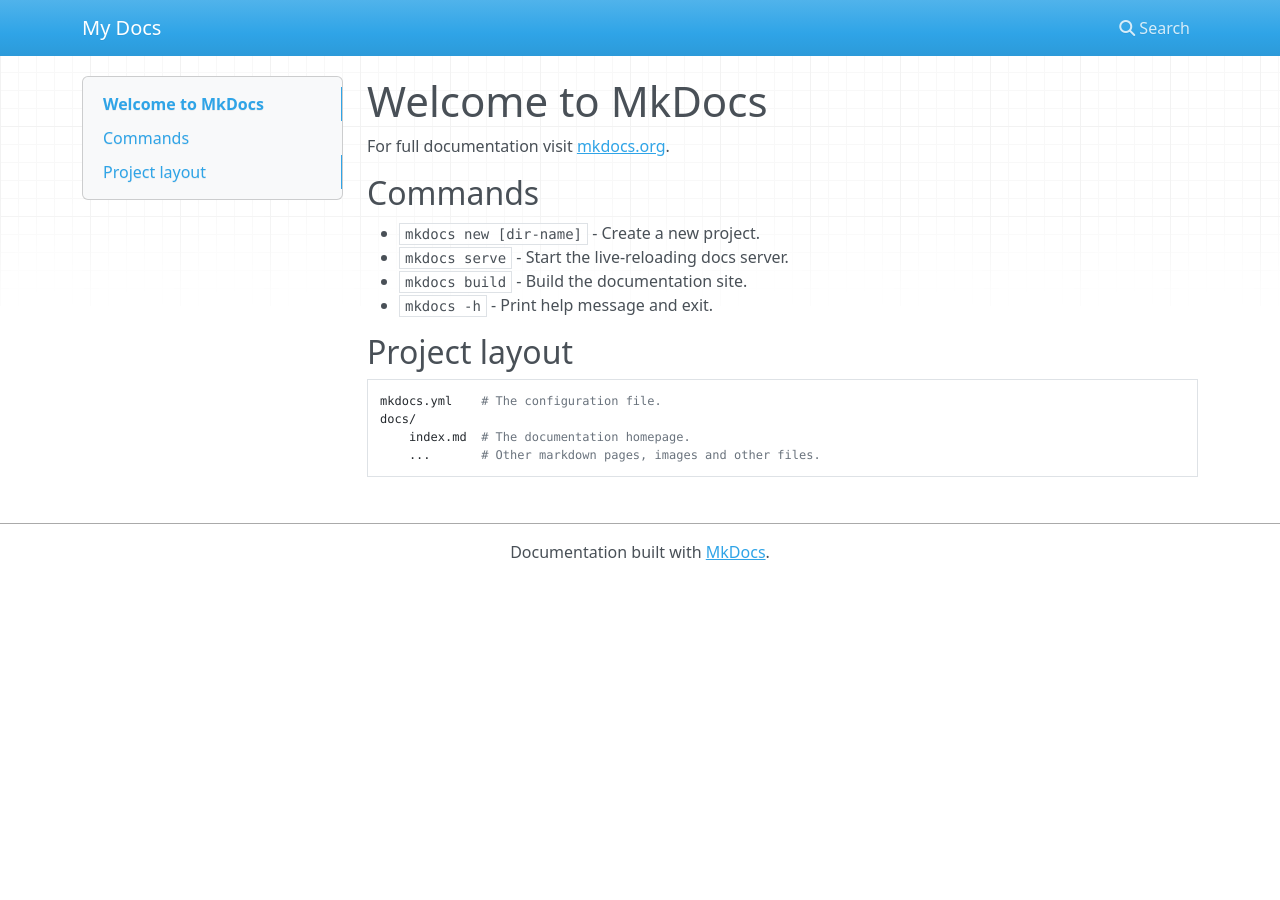
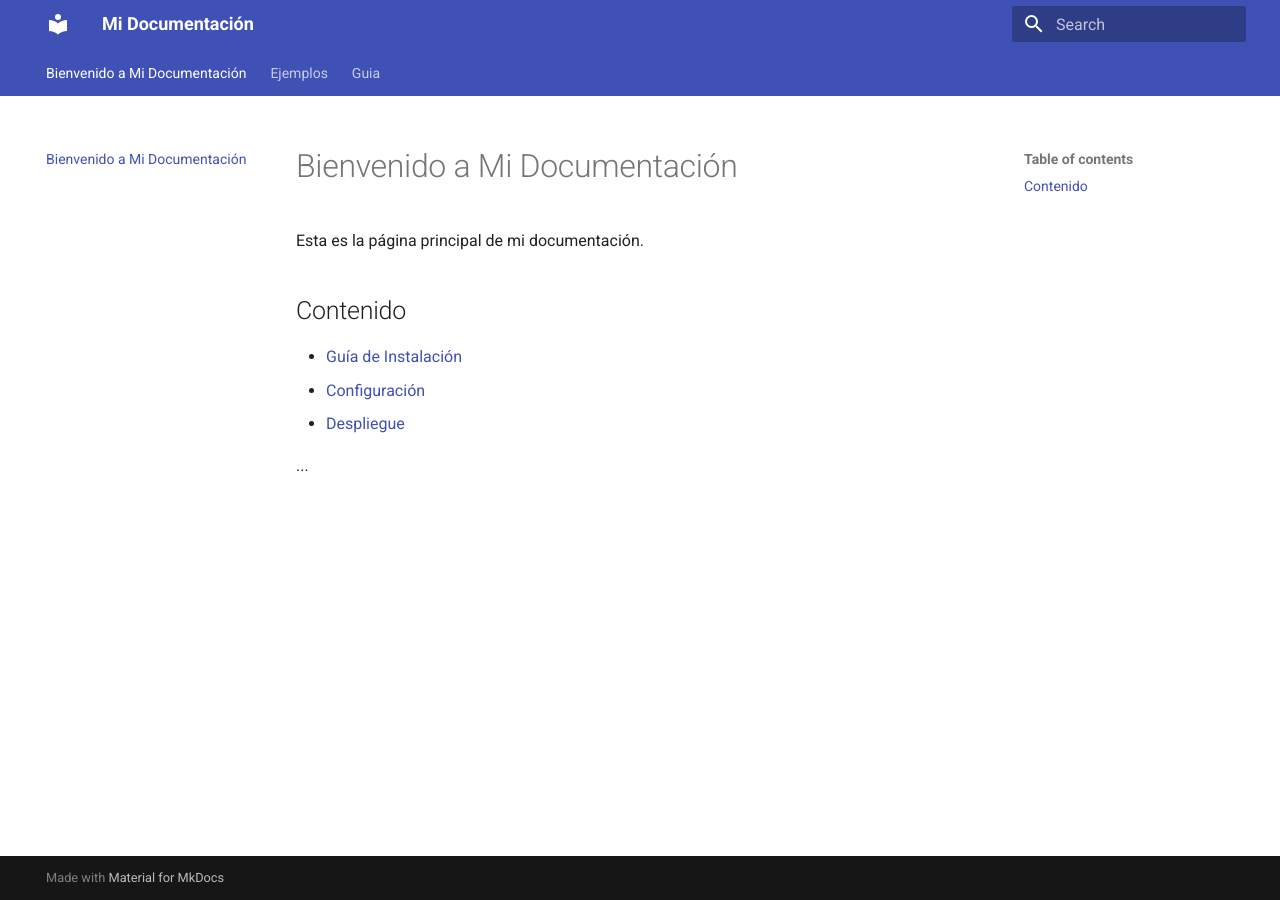
Before and after one commit to Knightsirc/mi-documentacion, an MkDocs documentation site: the page built from docs/index.md, in a window 1280 px wide. Built offline with MkDocs 1.6.1 and Material for MkDocs 9.7.7, drawn with Linux system fonts in a browser that asks for light colours; nearby versions of some CDN libraries.

Commit message:
Primer Commit

```diff
--- a/docs/index.md
+++ b/docs/index.md
@@ -1,17 +1,11 @@
-# Welcome to MkDocs
+# Bienvenido a Mi Documentación
 
-For full documentation visit [mkdocs.org](https://www.mkdocs.org).
+Esta es la página principal de mi documentación.
 
-## Commands
+## Contenido
 
-* `mkdocs new [dir-name]` - Create a new project.
-* `mkdocs serve` - Start the live-reloading docs server.
-* `mkdocs build` - Build the documentation site.
-* `mkdocs -h` - Print help message and exit.
+- [Guía de Instalación](guia/instalacion.md)
+- [Configuración](guia/configuracion.md)
+- [Despliegue](guia/despliegue.md)
 
-## Project layout
-
-    mkdocs.yml    # The configuration file.
-    docs/
-        index.md  # The documentation homepage.
-        ...       # Other markdown pages, images and other files.
+...
--- a/mkdocs.yml
+++ b/mkdocs.yml
@@ -1 +1,8 @@
-site_name: My Docs
+site_name: Mi Documentación
+theme:
+ name: material
+ features:
+ - navigation.tabs
+ - navigation.sections
+ - navigation.expand
+ - content.code.copy
```
Also changed, not shown: docs/guia/configuracion.md (added, +59 -0 lines), docs/guia/despliegue.md (added, +42 -0 lines), docs/guia/instalacion.md (added, +54 -0 lines), docs/ejemplos/ejemplo1.md (added), 1 other file.
